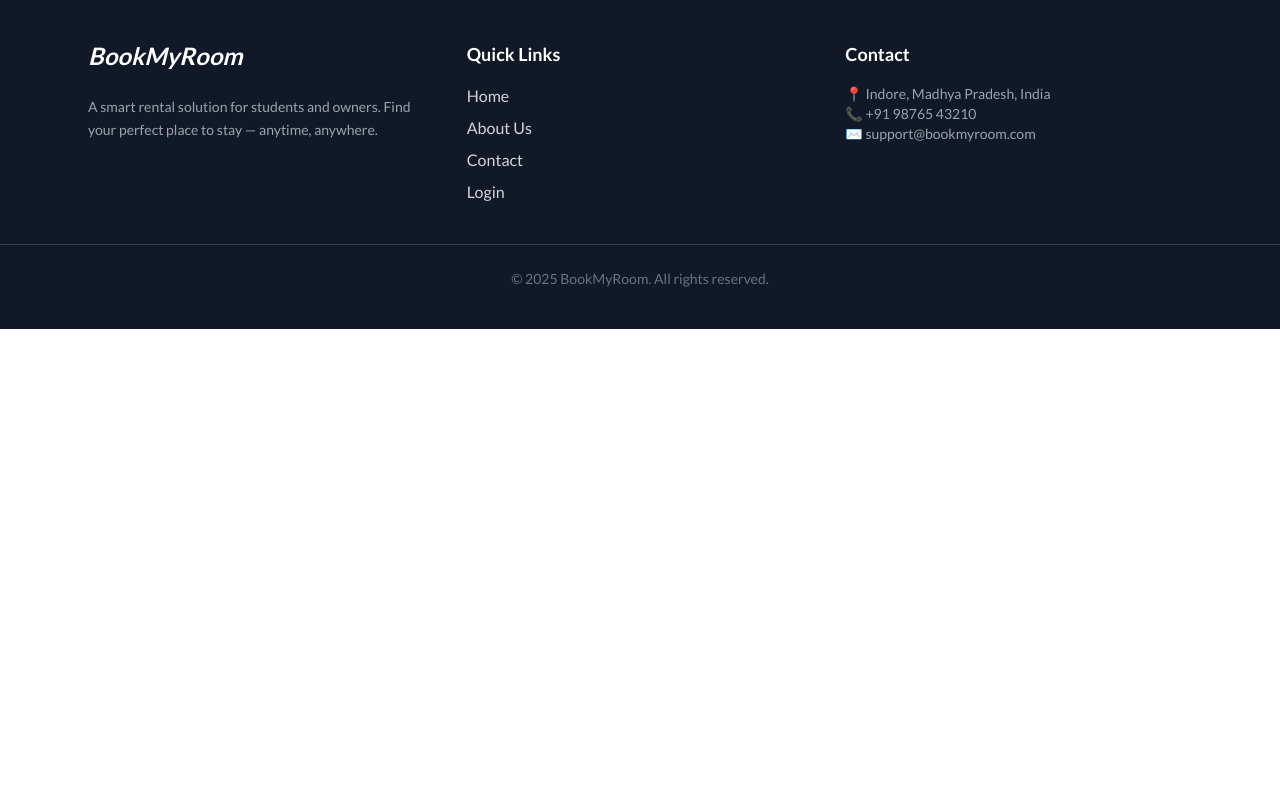
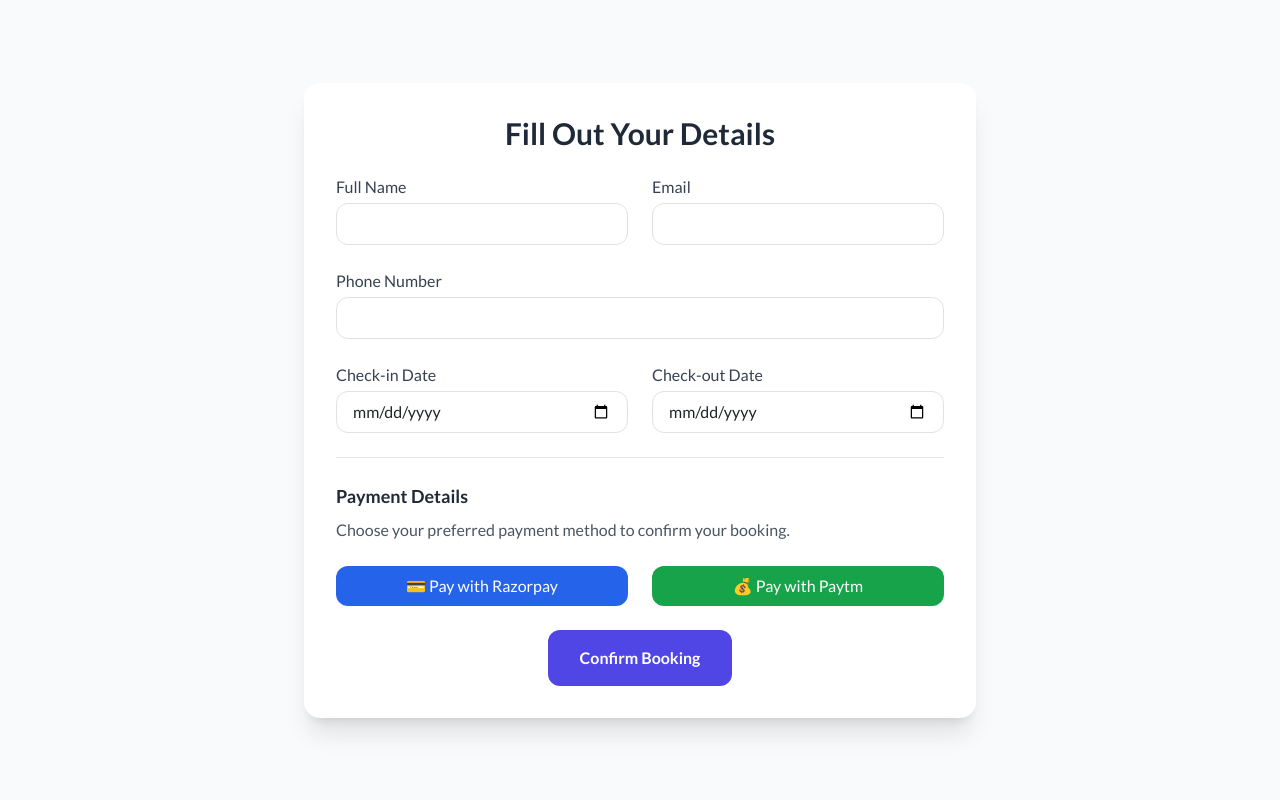
Before and after one commit to bhavesh658/Room-Rover, a React (Create React App) app: page /BookingPage in a window 1280 px wide. Shown: the top 800 px of the page. Built offline with nearby package versions, Linux system fonts and the light colour scheme.

Commit message:
Booking Page is added :)

```diff
--- a/src/App.js
+++ b/src/App.js
@@ -17,7 +17,7 @@ import Flatpage from './Component/Flatpage';
 import Contactus from './Component/Contactus';
 import OwnerStudentLogin from './Screen/OwnerStudentLogin';
 import OwnerStudentRegister from './Screen/OwnerStudentRegister';
-
+import BookingPage from "./Component/BookingPage";
 import PropertyDetails from "./Component/PropertyDetails";
 import PropertyLists from "./Component/PropertyLists";
 import Footer from './Component/Footer';
@@ -37,8 +37,7 @@ function App() {
           <Route exact path='/about' element={<Aboutus />} />
           <Route exact path='/contact' element={<Contactus/>}/>
           {/* <Route exact path='/OwnerStudent' element={<OwnerStudent />} /> */}
-          <Route path='/flat' element={<Flatpage/>} />
-
+          <Route path='/BookingPage' element={<BookingPage/>} />
           <Route exact path='/OwnerStudentLogin' element={<OwnerStudentLogin />} />
           <Route exact path='/OwnerStudentRegister' element={<OwnerStudentRegister />} />
           <Route path="/Hero" element={<Hero />} />
--- /dev/null
+++ b/src/Component/BookingPage.js
@@ -0,0 +1,149 @@
+import React, { useState } from "react";
+
+export default function BookingPage() {
+  const [formData, setFormData] = useState({
+    name: "",
+    email: "",
+    phone: "",
+    propertyType: "",
+    checkInDate: "",
+    checkOutDate: "",
+  });
+
+  const handleChange = (e) => {
+    setFormData({ ...formData, [e.target.name]: e.target.value });
+  };
+
+  const handleSubmit = (e) => {
+    e.preventDefault();
+    alert("Booking submitted! Proceed to payment.");
+  };
+
+  return (
+    <section className="min-h-screen bg-gray-50 flex items-center justify-center px-6 py-12">
+      <div className="bg-white shadow-xl rounded-2xl p-8 w-full max-w-2xl">
+        <h2 className="text-3xl font-bold text-gray-800 mb-6 text-center">
+          Fill Out Your Details
+        </h2>
+
+        <form onSubmit={handleSubmit} className="space-y-6">
+          {/* Personal Details */}
+          <div className="grid grid-cols-1 sm:grid-cols-2 gap-4">
+            <div>
+              <label className="block text-gray-700 font-medium mb-1">Full Name</label>
+              <input
+                type="text"
+                name="name"
+                value={formData.name}
+                onChange={handleChange}
+                required
+                className="w-full border border-gray-300 rounded-xl px-3 py-2 focus:ring-2 focus:ring-indigo-500 focus:outline-none"
+              />
+            </div>
+            <div>
+              <label className="block text-gray-700 font-medium mb-1">Email</label>
+              <input
+                type="email"
+                name="email"
+                value={formData.email}
+                onChange={handleChange}
+                required
+                className="w-full border border-gray-300 rounded-xl px-3 py-2 focus:ring-2 focus:ring-indigo-500 focus:outline-none"
+              />
+            </div>
+          </div>
+
+          <div>
+            <label className="block text-gray-700 font-medium mb-1">Phone Number</label>
+            <input
+              type="tel"
+              name="phone"
+              value={formData.phone}
+              onChange={handleChange}
+              required
+              className="w-full border border-gray-300 rounded-xl px-3 py-2 focus:ring-2 focus:ring-indigo-500 focus:outline-none"
+            />
+          </div>
+
+          {/* Booking Details */}
+          {/* <div>
+            <label className="block text-gray-700 font-medium mb-1">Property Type</label>
+            <select
+              name="propertyType"
+              value={formData.propertyType}
+              onChange={handleChange}
+              required
+              className="w-full border border-gray-300 rounded-xl px-3 py-2 focus:ring-2 focus:ring-indigo-500 focus:outline-none"
+            >
+              <option value="">Select</option>
+              <option value="flat">Flat</option>
+              <option value="hostel">Hostel</option>
+            </select>
+          </div> */}
+
+          <div className="grid grid-cols-1 sm:grid-cols-2 gap-4">
+            <div>
+              <label className="block text-gray-700 font-medium mb-1">Check-in Date</label>
+              <input
+                type="date"
+                name="checkInDate"
+                value={formData.checkInDate}
+                onChange={handleChange}
+                required
+                className="w-full border border-gray-300 rounded-xl px-3 py-2 focus:ring-2 focus:ring-indigo-500 focus:outline-none"
+              />
+            </div>
+            <div>
+              <label className="block text-gray-700 font-medium mb-1">Check-out Date</label>
+              <input
+                type="date"
+                name="checkOutDate"
+                value={formData.checkOutDate}
+                onChange={handleChange}
+                required
+                className="w-full border border-gray-300 rounded-xl px-3 py-2 focus:ring-2 focus:ring-indigo-500 focus:outline-none"
+              />
+            </div>
+          </div>
+
+          {/* Payment Section */}
+          <div className="mt-6 border-t border-gray-200 pt-6">
+            <h3 className="text-lg font-semibold text-gray-800 mb-2">
+              Payment Details
+            </h3>
+            <p className="text-gray-600 mb-4">
+              Choose your preferred payment method to confirm your booking.
+            </p>
+
+            <div className="flex flex-col sm:flex-row gap-4">
+              <button
+                type="button"
+                className="flex-1 bg-blue-600 text-white py-2 rounded-xl hover:bg-blue-700 transition"
+                onClick={() => alert("Proceeding to Razorpay...")}
+              >
+                💳 Pay with Razorpay
+              </button>
+              <button
+                type="button"
+                className="flex-1 bg-green-600 text-white py-2 rounded-xl hover:bg-green-700 transition"
+                onClick={() => alert("Proceeding to Paytm...")}
+              >
+                💰 Pay with Paytm
+              </button>
+            </div>
+          </div>
+
+          {/* Submit */}
+          <div className="text-center mt-6">
+            <button
+              type="submit"
+              className="bg-indigo-600 text-white px-8 py-3 rounded-xl font-semibold hover:bg-indigo-700 transition"
+            >
+              Confirm Booking
+            </button>
+          </div>
+        </form>
+      </div>
+    </section>
+  );
+}
--- a/src/Component/Flatpage.js
+++ b/src/Component/Flatpage.js
@@ -3,8 +3,10 @@ import flatImg from "../images/flat.jpg";
 import Navbar from "./Navbar";
 import { FaWifi, FaTv, FaSnowflake, FaUtensils, FaParking, FaWater } from "react-icons/fa";
 import profile from "../images/profile.png";
+import { Link} from 'react-router-dom';
 
-export default function FlatPage() {
+
+export default function Flatpage() {
   const property = {
     price: "₹15,000",
     type: "Independent Flat for Rent",
@@ -59,7 +61,9 @@ export default function FlatPage() {
           </div>
 
           <button className="mt-6 md:mt-0 bg-yellow-400 text-black font-bold px-8 py-3 rounded-md shadow-md hover:bg-yellow-500 transition-all">
+          <Link to="/BookingPage">
             Rent Now
+          </Link>
           </button>
         </div>
 
--- a/src/Component/Hero.js
+++ b/src/Component/Hero.js
@@ -29,7 +29,7 @@ const Hero = () => {
       <header className="hero-section" style={heroStyle}>
         <nav className="bg-white shadow-md fixed w-full top-0 left-0 z-50">
           <div className="max-w-7xl mx-auto px-6 py-4 flex justify-between items-center">
-        {/* NAV LINKS */}
+        {/* NAV LINKS
         <div className="hidden md:flex space-x-8">
           <Link
             to="/"
@@ -76,7 +76,14 @@ const Hero = () => {
             {/* NAV LINKS */}
             <div className="hidden md:flex space-x-8">
               <Link to="/" className="text-gray-800 hover:text-yellow-500 font-medium transition duration-300">Home</Link>
-              <Link to="/properties" className="text-gray-800 hover:text-yellow-500 font-medium transition duration-300">Properties</Link>
+              <Link to="#"
+              onClick={(e) => {
+                e.preventDefault();
+                const section = document.getElementById("prop");
+                if (section) {
+                  section.scrollIntoView({ behavior: "smooth" });
+                }
+              }} className="text-gray-800 hover:text-yellow-500 font-medium transition duration-300">Properties</Link>
               <Link to="/about" className="text-gray-800 hover:text-yellow-500 font-medium transition duration-300">About Us</Link>
               <Link to="/contact" className="text-gray-800 hover:text-yellow-500 font-medium transition duration-300">Contact</Link>
             </div>
```
